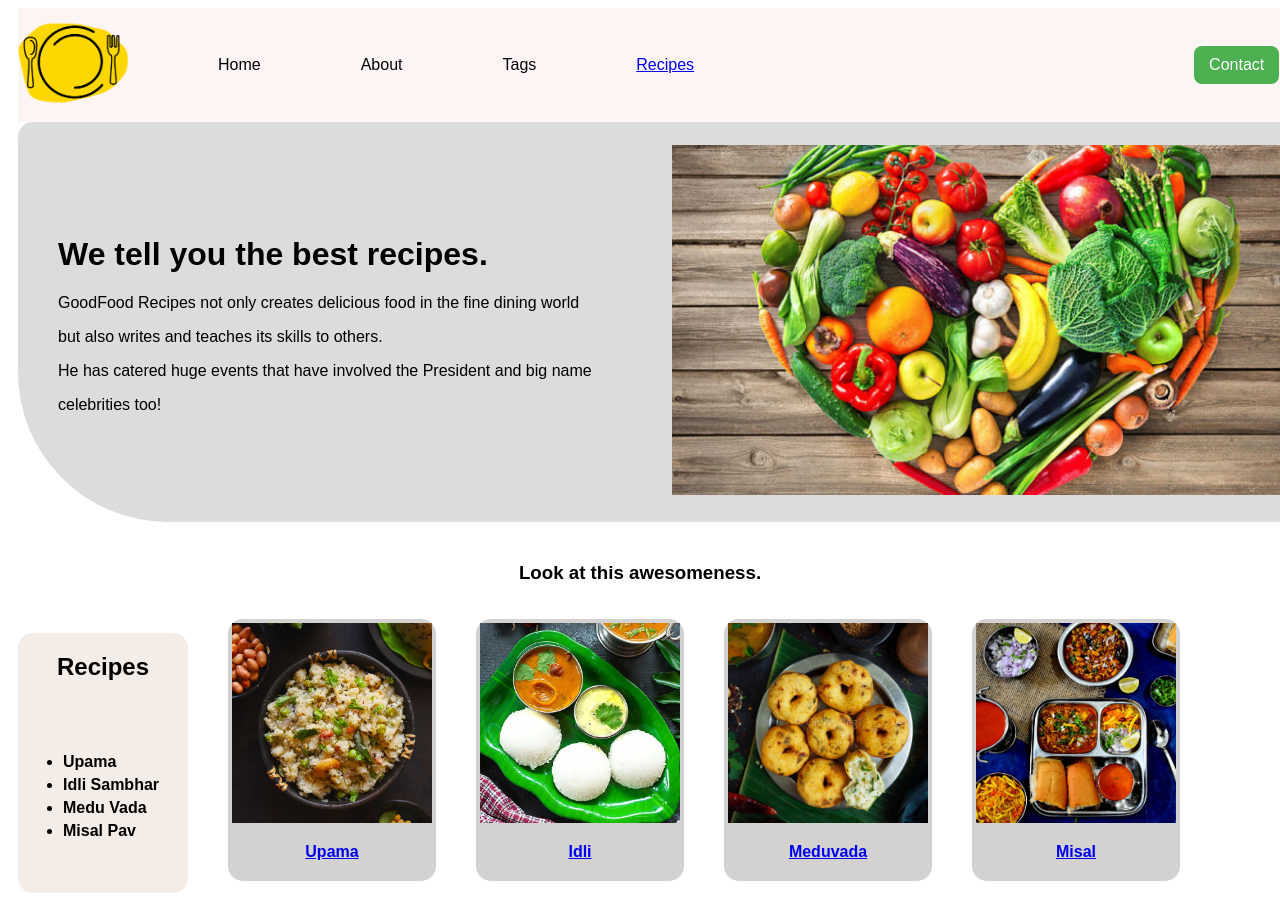
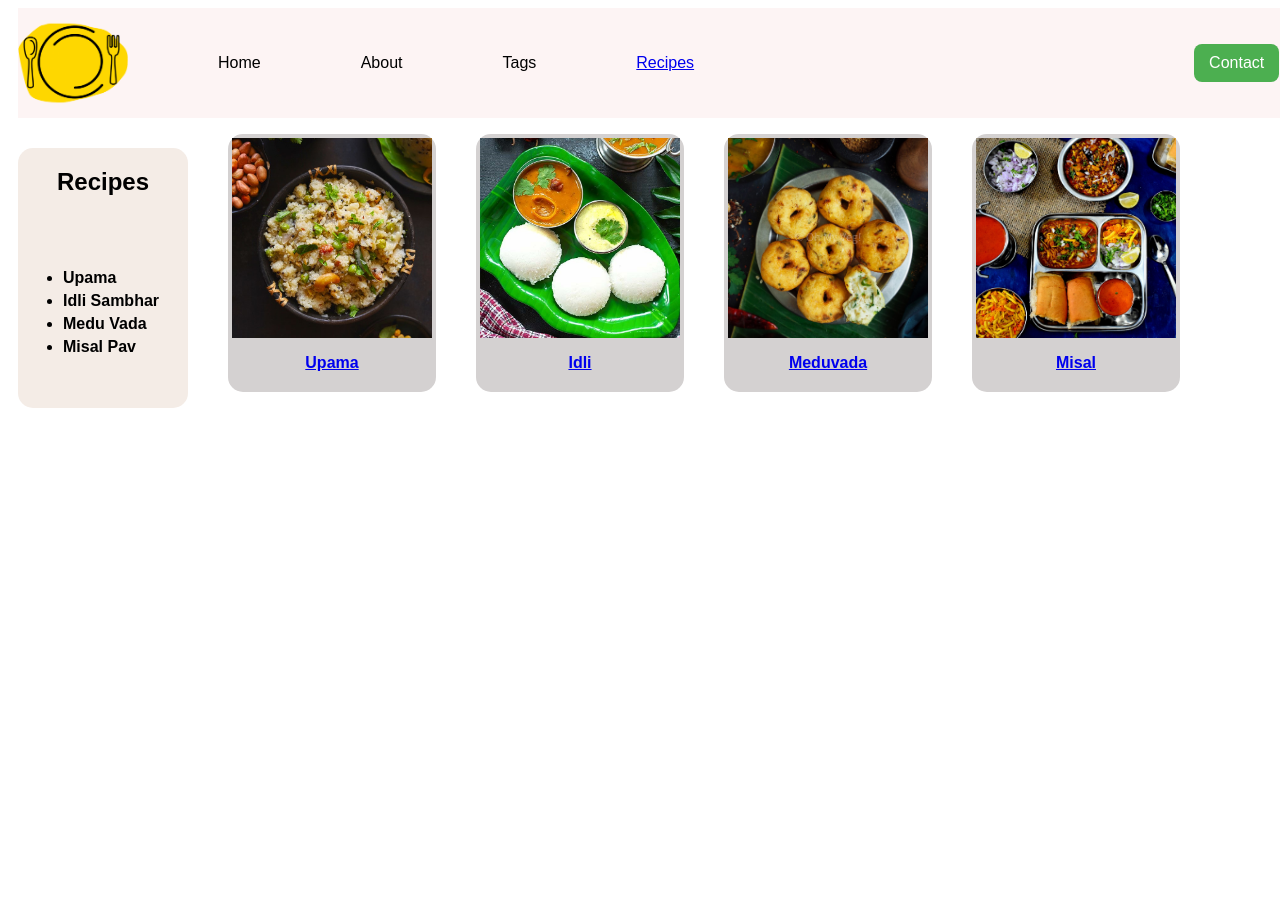
Before and after one commit to riteshjawale/HTML-CSS-Project---HTML-CSS-Mini-Project---5pmesd40imyg, a plain HTML site: page Recipes.html in a window 1280 px wide. Shown: the top 905 px of the page. After the commit the page ends 800 px from the top, so only its background shows below. Drawn offline with Linux system fonts and the light colour scheme.

Commit message:
Update Recipes.html

```diff
--- a/Recipes.html
+++ b/Recipes.html
@@ -1,12 +1,11 @@
-<!DOCTYPE html>
 <html>
 <head>
-    <title>About</title>
+    <title>Recipes</title>
     <link rel="stylesheet" href="styles.css">
+
 </head>
 <body>
 <div class="maindiv">
-
     <div class="navbar">
         <div class="container">
                 <img src="Logo.png" width="110" height="110">
@@ -30,23 +29,6 @@
         </div>
         <div><a type="button" class="button" href="contact.html">Contact</a></div>
     </div>
-
-
-    <div class="about">
-        <div class="text">
-<h1>We tell you the best recipes.</h1>
-        <p>GoodFood Recipes not only creates delicious food in the fine dining world </p>
-        <p>but also writes and teaches its skills to others.</p>
-        <p> He has catered huge events that have involved the President and big name </p>
-        <p>celebrities too! </p>
-        </div>
-        <div class="image">
-            <img src="about.jpg" height="350px">
-        </div>
-
-    </div>
-    <div class="middletext"><h3>Look at this awesomeness.</h3></div>
-
 
     <div class="menulisting">
         <article>
@@ -91,6 +73,9 @@
 
 
 
+
+
+
 </div>
 </body>
 </html>
```
Lines whose indentation alone changed are shown as unchanged.
